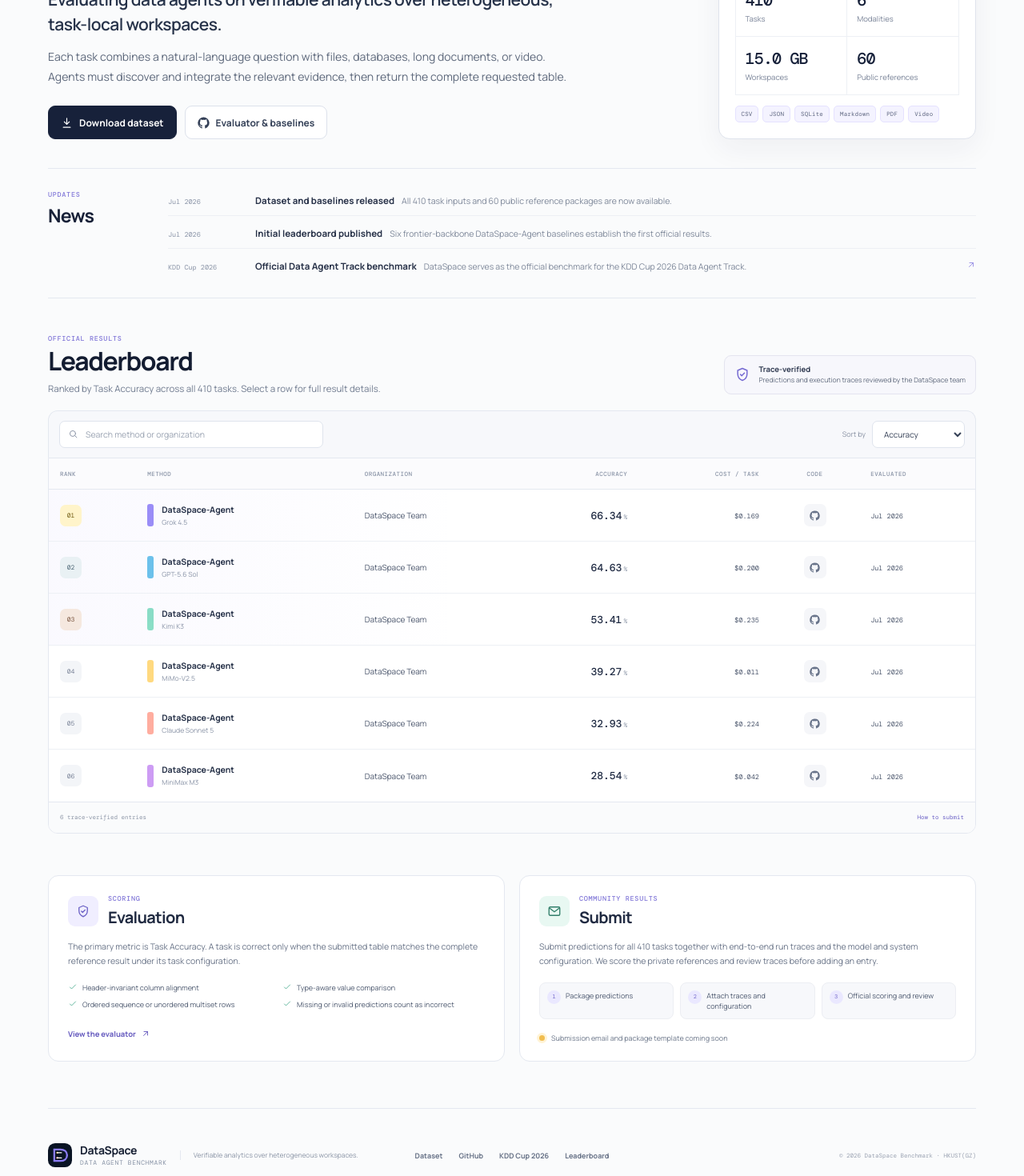
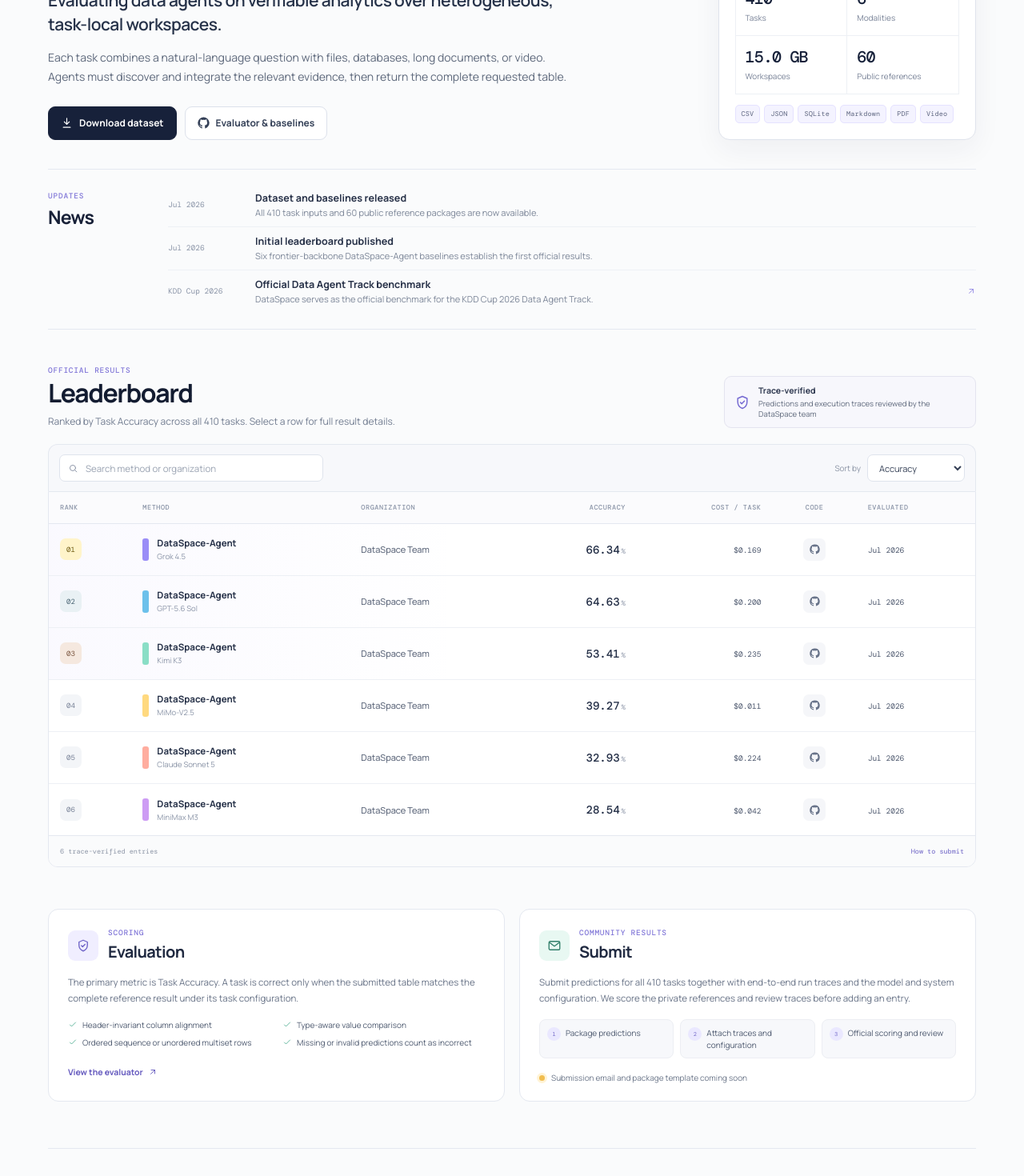
Before and after one commit to dataspace-bench/dataspace-bench.github.io, a React (Vite) app: page / in a window 1280 px wide. Shown: the part 240-1710 px from the top of the page at 80% size. Built offline with nearby package versions, Linux system fonts and the light colour scheme.

Commit message:
Refine leaderboard typography

```diff
--- a/src/App.css
+++ b/src/App.css
@@ -51,7 +51,7 @@
 .brand small {
   color: var(--ink-faint);
   font-family: 'DM Mono', monospace;
-  font-size: 8px;
+  font-size: 8.5px;
   letter-spacing: 0.08em;
   text-transform: uppercase;
 }
@@ -127,7 +127,7 @@
   margin-bottom: 20px;
   color: #5e56b9;
   font-family: 'DM Mono', monospace;
-  font-size: 9px;
+  font-size: 10px;
   font-weight: 600;
   letter-spacing: 0.055em;
   text-decoration: none;
@@ -236,7 +236,7 @@
   margin: 0 0 14px;
   color: #788297;
   font-family: 'DM Mono', monospace;
-  font-size: 9px;
+  font-size: 9.5px;
   letter-spacing: 0.07em;
   text-transform: uppercase;
 }
@@ -269,7 +269,7 @@
 .facts-grid span {
   margin-top: 6px;
   color: #778196;
-  font-size: 9.5px;
+  font-size: 10px;
 }
 
 .modality-line {
@@ -286,7 +286,7 @@
   border: 1px solid #e5e2ff;
   border-radius: 5px;
   font-family: 'DM Mono', monospace;
-  font-size: 7.5px;
+  font-size: 8.5px;
   letter-spacing: 0.02em;
 }
 
@@ -304,7 +304,7 @@
   margin: 0 0 4px;
   color: #8278d8;
   font-family: 'DM Mono', monospace;
-  font-size: 8.5px;
+  font-size: 9.5px;
   font-weight: 600;
   letter-spacing: 0.08em;
   text-transform: uppercase;
@@ -325,7 +325,7 @@
 .news-list > a {
   display: grid;
   grid-template-columns: 92px minmax(0, 1fr) auto;
-  align-items: baseline;
+  align-items: center;
   gap: 17px;
   padding: 9px 0;
   color: inherit;
@@ -345,24 +345,27 @@
 .news-list time {
   color: #8a94a7;
   font-family: 'DM Mono', monospace;
-  font-size: 8.5px;
+  font-size: 9.5px;
   white-space: nowrap;
 }
 
 .news-list > div > div,
 .news-list > a > div {
+  display: flex;
   min-width: 0;
+  flex-direction: column;
+  gap: 2px;
 }
 
 .news-list strong {
   color: #273148;
-  font-size: 11.5px;
+  font-size: 12.5px;
 }
 
 .news-list span {
-  margin-left: 9px;
   color: #7c8698;
-  font-size: 10.5px;
+  font-size: 11px;
+  line-height: 1.45;
 }
 
 .news-list svg {
@@ -394,7 +397,7 @@
 .section-topline > div:first-child > p:last-child {
   margin: 8px 0 0;
   color: #717c90;
-  font-size: 11.5px;
+  font-size: 12px;
 }
 
 .verified-note {
@@ -420,13 +423,13 @@
   display: flex;
   flex-direction: column;
   gap: 2px;
-  font-size: 8.5px;
+  font-size: 9.5px;
   line-height: 1.4;
 }
 
 .verified-note strong {
   color: #303a51;
-  font-size: 9.5px;
+  font-size: 10.5px;
 }
 
 .leaderboard-toolbar {
@@ -466,7 +469,7 @@
   background: transparent;
   border: 0;
   outline: 0;
-  font-size: 10.5px;
+  font-size: 11.5px;
 }
 
 .search-field input::placeholder {
@@ -478,7 +481,7 @@
   align-items: center;
   gap: 8px;
   color: #8a93a4;
-  font-size: 9px;
+  font-size: 10px;
 }
 
 .sort-field select {
@@ -489,7 +492,7 @@
   border: 1px solid #dfe4ed;
   border-radius: 7px;
   outline: 0;
-  font-size: 10px;
+  font-size: 11px;
 }
 
 .leaderboard-frame {
@@ -517,7 +520,7 @@
   background: #fbfbfd;
   border-bottom: 1px solid var(--line);
   font-family: 'DM Mono', monospace;
-  font-size: 7.5px;
+  font-size: 8.5px;
   font-weight: 600;
   letter-spacing: 0.065em;
   text-align: left;
@@ -530,7 +533,7 @@
   padding: 0 14px;
   color: #4b566c;
   border-bottom: 1px solid #edf0f5;
-  font-size: 10px;
+  font-size: 11px;
 }
 
 .leaderboard-table tbody tr:last-child td {
@@ -568,7 +571,7 @@
   background: #f3f5f8;
   border-radius: 7px;
   font-family: 'DM Mono', monospace;
-  font-size: 8px;
+  font-size: 9px;
 }
 
 .rank-mark--1 {
@@ -615,13 +618,13 @@
 
 .method-cell strong {
   color: #263148;
-  font-size: 10.5px;
+  font-size: 11.5px;
   white-space: nowrap;
 }
 
 .method-cell small {
   color: #8993a6;
-  font-size: 8.5px;
+  font-size: 9.5px;
 }
 
 .organization-cell,
@@ -639,18 +642,18 @@
 }
 
 .accuracy-cell strong {
-  font-size: 13px;
+  font-size: 14px;
 }
 
 .accuracy-cell span {
   color: #8a94a6;
-  font-size: 8px;
+  font-size: 9px;
 }
 
 .cost-cell,
 .date-cell {
   font-family: 'DM Mono', monospace;
-  font-size: 8.5px;
+  font-size: 9.5px;
 }
 
 .muted-dash {
@@ -689,7 +692,7 @@
   background: #fafbfc;
   border-top: 1px solid var(--line);
   font-family: 'DM Mono', monospace;
-  font-size: 7.5px;
+  font-size: 8.5px;
 }
 
 .leaderboard-footer button {
@@ -699,7 +702,7 @@
   border: 0;
   cursor: pointer;
   font-family: inherit;
-  font-size: 7.5px;
+  font-size: 8.5px;
 }
 
 .protocol-grid {
@@ -755,7 +758,7 @@
 .protocol-card > p {
   margin: 0;
   color: #687387;
-  font-size: 10.5px;
+  font-size: 11.5px;
   line-height: 1.7;
 }
 
@@ -773,7 +776,7 @@
   align-items: center;
   gap: 6px;
   color: #4d596f;
-  font-size: 9px;
+  font-size: 10px;
 }
 
 .protocol-card li svg {
@@ -788,7 +791,7 @@
   align-items: center;
   gap: 6px;
   color: #6459be;
-  font-size: 9.5px;
+  font-size: 10.5px;
   font-weight: 700;
   text-decoration: none;
 }
@@ -835,7 +838,7 @@
   align-items: center;
   gap: 8px;
   color: #6b7689;
-  font-size: 9px;
+  font-size: 10px;
 }
 
 .coming-soon i {
@@ -874,7 +877,7 @@
   padding-left: 16px;
   color: #8993a4;
   border-left: 1px solid var(--line);
-  font-size: 8.5px;
+  font-size: 9.5px;
 }
 
 .footer-links {
@@ -885,7 +888,7 @@
 
 .footer-links a {
   color: #667186;
-  font-size: 9px;
+  font-size: 10px;
   font-weight: 650;
   text-decoration: none;
 }
@@ -895,7 +898,7 @@
   margin: 0;
   color: #9aa2b1;
   font-family: 'DM Mono', monospace;
-  font-size: 7.5px;
+  font-size: 8.5px;
 }
 
 /* Method details */
@@ -958,7 +961,7 @@
   background: #f1efff;
   border-radius: 6px;
   font-family: 'DM Mono', monospace;
-  font-size: 8px;
+  font-size: 9px;
   font-weight: 600;
   text-transform: uppercase;
 }
@@ -1008,7 +1011,7 @@
   margin: 0 0 3px;
   color: #7e75d1;
   font-family: 'DM Mono', monospace;
-  font-size: 8px;
+  font-size: 9px;
   text-transform: uppercase;
 }
 
@@ -1022,7 +1025,7 @@
 .drawer-heading div:last-child > p:last-child {
   margin: 3px 0 0;
   color: #8992a3;
-  font-size: 9px;
+  font-size: 10px;
 }
 
 .verified-banner {
@@ -1050,19 +1053,19 @@
 }
 
 .verified-banner strong {
-  font-size: 9.5px;
+  font-size: 10.5px;
 }
 
 .verified-banner span {
   color: #6e8e86;
-  font-size: 8px;
+  font-size: 9px;
   line-height: 1.4;
 }
 
 .drawer-description {
   margin: 21px 0 0;
   color: #687387;
-  font-size: 10.5px;
+  font-size: 11.5px;
   line-height: 1.7;
 }
 
@@ -1087,7 +1090,7 @@
 
 .drawer-score-card span {
   color: #8a93a4;
-  font-size: 8px;
+  font-size: 9px;
 }
 
 .drawer-score-card strong {
@@ -1134,14 +1137,14 @@
 
 .drawer-metadata dt {
   color: #8b94a5;
-  font-size: 8px;
+  font-size: 9px;
 }
 
 .drawer-metadata dd {
   margin: 0;
   color: #3f4a61;
   font-family: 'DM Mono', monospace;
-  font-size: 8px;
+  font-size: 9px;
   line-height: 1.45;
 }
 
@@ -1167,7 +1170,7 @@
   color: #fff;
   background: #17213a;
   border-radius: 9px;
-  font-size: 10px;
+  font-size: 11px;
   font-weight: 700;
   text-decoration: none;
 }
```
